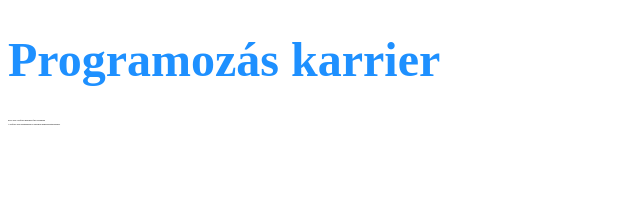
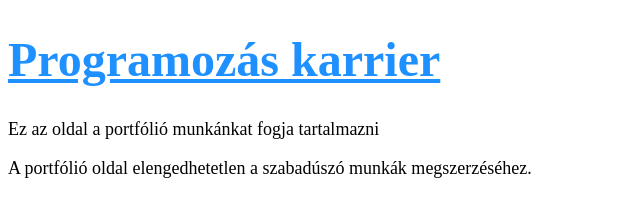
Before and after one commit to ZsoltJuhasz/portfolio-oldal, a plain HTML site: page index.html in a window 1280 px wide. Shown: the whole page, without its empty margins (0-640 px from the left). Drawn offline with Linux system fonts and the light colour scheme.

Commit message:
Aláhúzás a css-ben

```diff
--- a/styles/styles.css
+++ b/styles/styles.css
@@ -4,9 +4,10 @@ html {
 
 h1 {
     color: dodgerblue;
+    text-decoration: underline;
     font-size: 4.8rem;
 }
 
 p {
-    font-size: 1.8px;
+    font-size: 1.8rem;
 }
```
